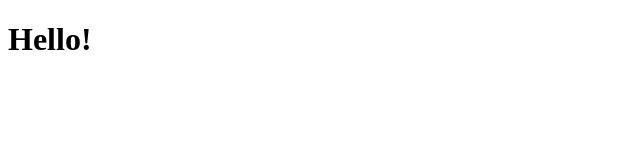
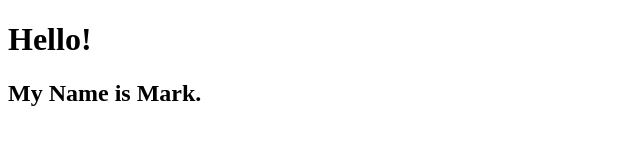
Before and after one commit to Markt33/new-project, a plain HTML site: page index.html in a window 1280 px wide. Shown: the whole page, without its empty margins (0-640 px from the left). Drawn offline with Linux system fonts and the light colour scheme.

Commit message:
Added h2 tag

```diff
--- a/index.html
+++ b/index.html
@@ -9,6 +9,7 @@
 </head>
 <body>
     <h1>Hello!</h1>
+    <h2>My Name is Mark.</h2>
 
 </body>
 </html>
```
